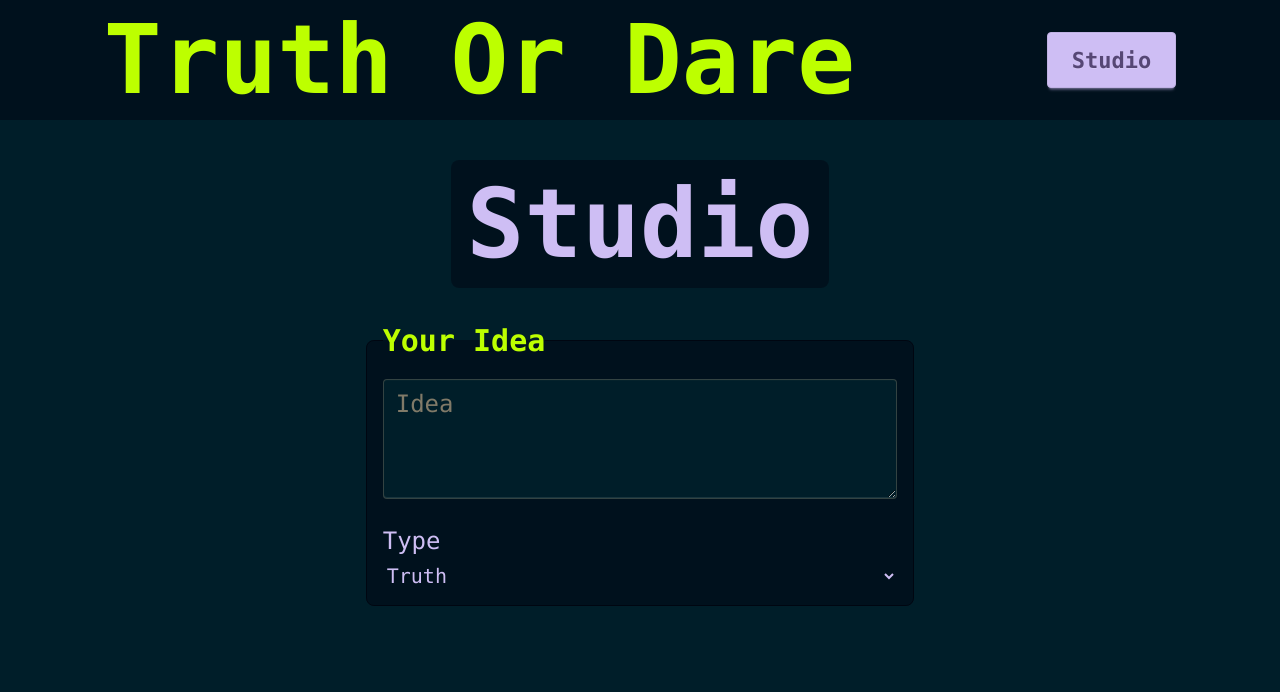
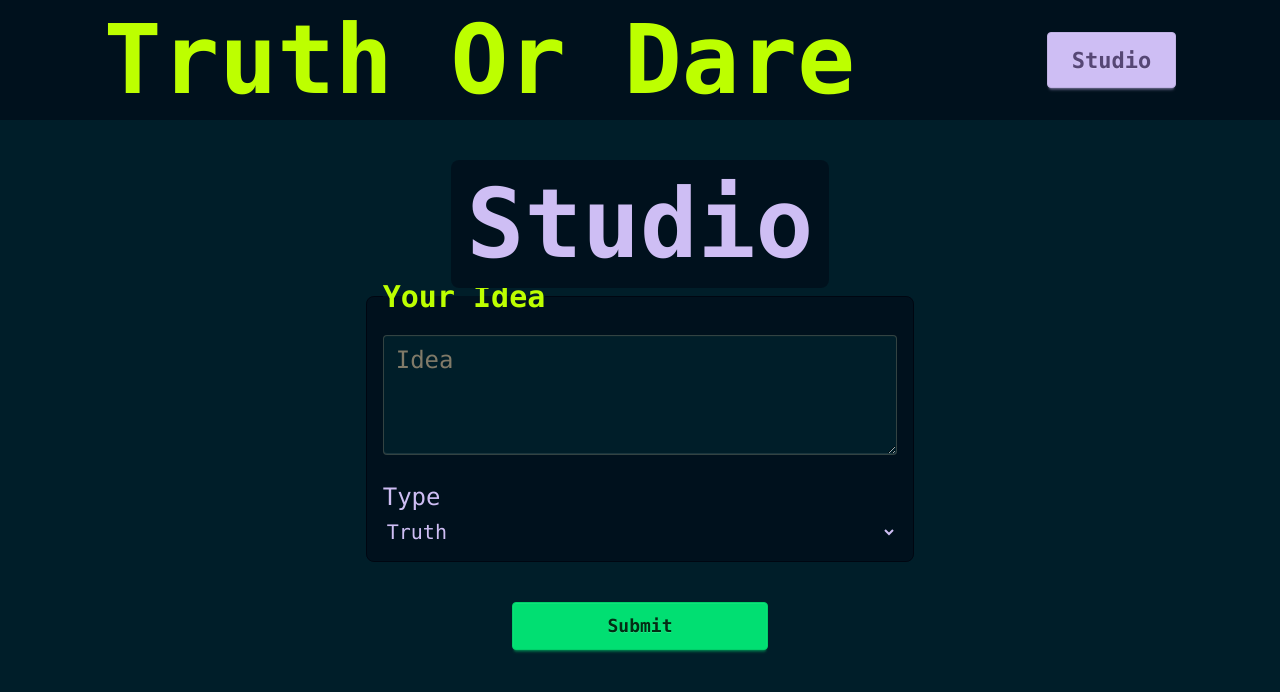
Before and after one commit to VladSunny/TruthOrDareReborn, a React (Vite) app: page /studio in a window 1280 px wide. Shown: the top 692 px of the page. Built offline with nearby package versions, Linux system fonts and the light colour scheme; no server answers.

Commit message:
submit button

```diff
--- a/src/pages/Studio.jsx
+++ b/src/pages/Studio.jsx
@@ -19,8 +19,11 @@ function Studio() {
             <option>Truth</option>
             <option>Dare</option>
           </select>
+        </fieldset>
 
-        </fieldset>
+        <button className='btn btn-lg btn-success w-1/3 lg:w-1/5 mt-10'>
+            Submit
+        </button>
       </div>
     </>
   );
```
